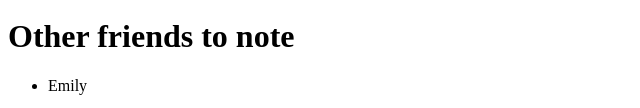
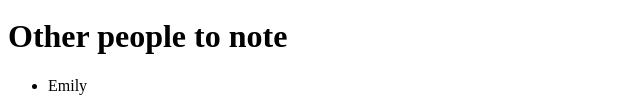
Before and after one commit to danpiquet/deployment-lab, a website: page public/index.html in a window 1280 px wide. Shown: the part 191-299 px from the top of the page, without its empty margins (0-640 px from the left). Drawn offline with Linux system fonts and the light colour scheme.

Commit message:
changed html

```diff
--- a/public/index.html
+++ b/public/index.html
@@ -19,7 +19,7 @@
         <li>Kyle</li>
     </ul>
 
-    <h1>Other friends to note</h1>
+    <h1>Other people to note</h1>
     <ul>
         <li>Emily</li>
     </ul>
```
